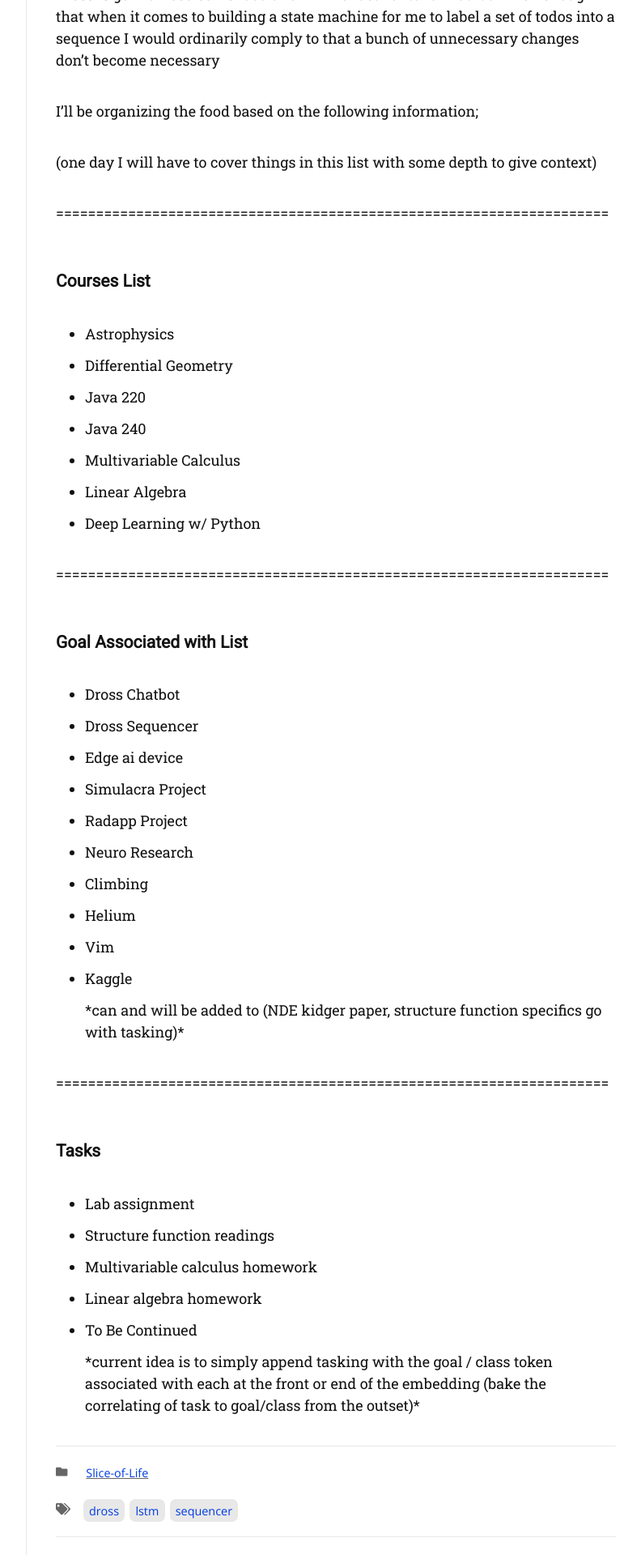
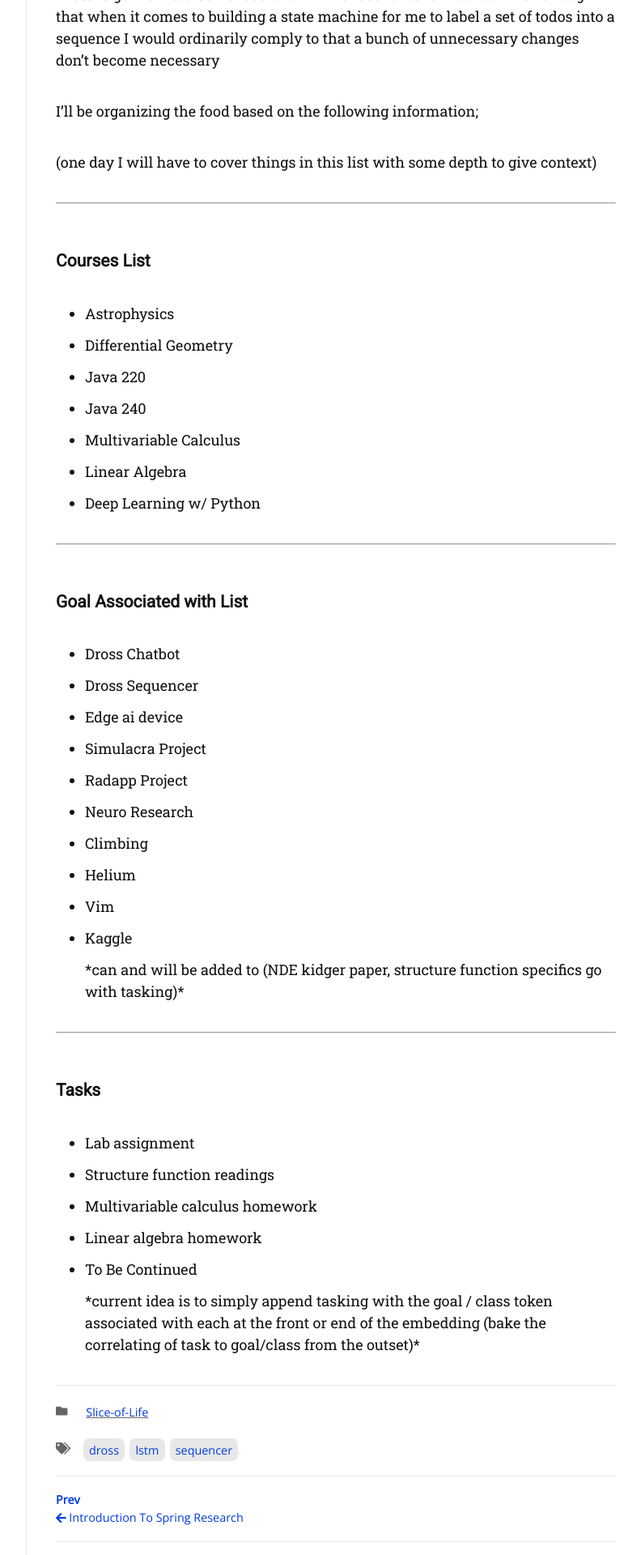
Before and after one commit to zivong/jekyll-theme-hamilton, a Jekyll site: the page built from _posts/2022-08-25-Introduction-to-Dross-Sequencer-Project.md, in a window 1280 px wide. Shown: the part 1088-3008 px from the top of the page at 81% size, without its empty margins (357-1149 px from the left). Built offline with Jekyll 4.4.1, drawn with Linux system fonts in a browser that asks for light colours; nearby versions of some CDN libraries; some web fonts are replaced.

Commit message:
nth format change

```diff
--- a/_posts/2022-08-25-Introduction-to-Dross-Sequencer-Project.md
+++ b/_posts/2022-08-25-Introduction-to-Dross-Sequencer-Project.md
@@ -35,7 +35,7 @@ I'll be organizing the food based on the following information;
 
 (one day I will have to cover things in this list with some depth to give context)
 
-=====================================================================
+___
 
 ### Courses List ###
 <ul>
@@ -48,7 +48,7 @@ I'll be organizing the food based on the following information;
 <li>Deep Learning w/ Python</li>
 </ul>
 
-=====================================================================
+___
 
 ### Goal Associated with List ###
 <ul>
@@ -65,7 +65,7 @@ I'll be organizing the food based on the following information;
 *can and will be added to (NDE kidger paper, structure function specifics go with tasking)*
 </ul>
 
-=====================================================================
+___
 
 ### Tasks ###
 <ul>
```
